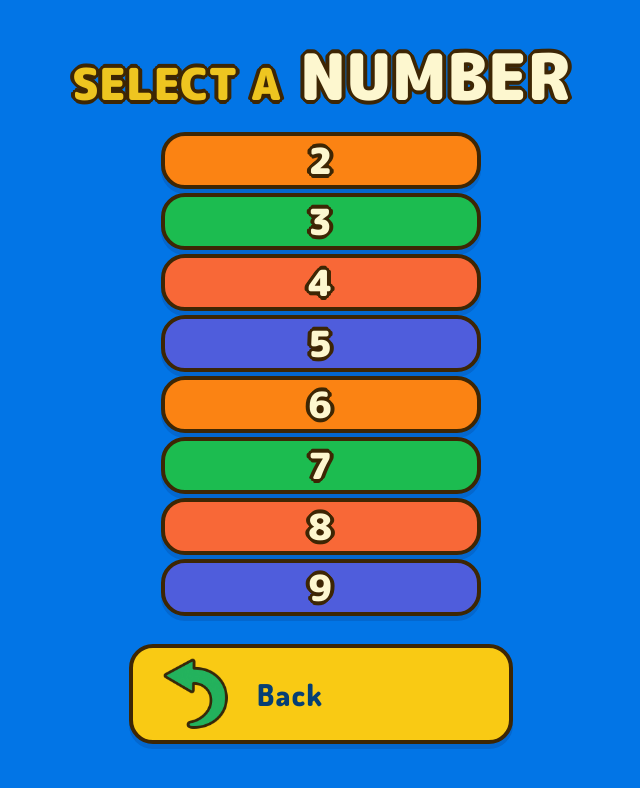
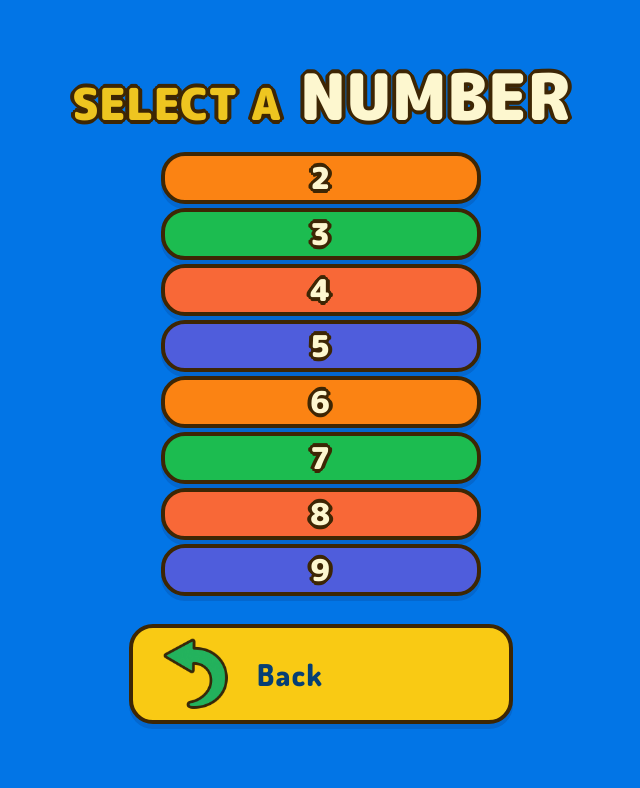
Before and after one commit to KateKlu/multiply-hero, a React (Vite) app in the folder frontend/: page /learn-play/learn in a window 1280 px wide. Shown: the top 788 px of the page, without its empty margins (319-959 px from the left). Built offline with nearby package versions, Linux system fonts and the light colour scheme.

Commit message:
fixed numberButton component and styles

```diff
--- a/frontend/src/components/NumberButton.tsx
+++ b/frontend/src/components/NumberButton.tsx
@@ -2,23 +2,28 @@ type NumberButtonProps = {
    text: string;
    bgColor: string;
    textColor?: string;
+   withStroke?: boolean;
+   onClick?: () => void;
 };
 
 export default function NumberButton({
    text,
    bgColor,
    textColor = '#FDF7CF',
+   withStroke = false,
+   onClick,
 }: NumberButtonProps) {
    return (
       <button
-         className="w-10/12 block mx-auto  text-4xl font-extrabold tracking-wider py-1 rounded-3xl border-4 border-[#3D2604] mb-1 shadow-md transition hover:opacity-80 cursor-pointer"
+         onClick={onClick}
+         className="w-10/12 block mx-auto  text-3xl font-extrabold tracking-wider py-1 rounded-3xl border-4 border-[#3D2604] mb-1 shadow-md transition hover:opacity-80 cursor-pointer"
          style={{
             backgroundColor: bgColor,
             color: textColor,
             boxShadow: '0px 5px 0px #0467CE',
          }}
       >
-         <span className="numberButton stroke-text">{text}</span>
+         <span className={`${withStroke ? ' stroke-text' : ''}`}>{text}</span>
       </button>
    );
 }
--- a/frontend/src/index.css
+++ b/frontend/src/index.css
@@ -8,7 +8,7 @@
 }
 
 h1,
-.numberButton {
+.mPlusFont {
    font-family: 'M PLUS Rounded 1c', sans-serif;
 }
 
@@ -16,68 +16,3 @@ h1,
    filter: drop-shadow(2px 2px #3d2604) drop-shadow(2px -2px #3d2604)
       drop-shadow(-2px 2px #3d2604) drop-shadow(-2px -2px #3d2604);
 }
-
-/*
-   color-scheme: light dark;
-   color: rgba(255, 255, 255, 0.87);
-   background-color: #242424;
-
-   font-synthesis: none;
-   text-rendering: optimizeLegibility;
-   -webkit-font-smoothing: antialiased;
-   -moz-osx-font-smoothing: grayscale;
-}
-
-a {
-   font-weight: 500;
-   color: #646cff;
-   text-decoration: inherit;
-}
-a:hover {
-   color: #535bf2;
-}
-
-body {
-   margin: 0;
-   display: flex;
-   place-items: center;
-   min-width: 320px;
-   min-height: 100vh;
-}
-
-h1 {
-   font-size: 3.2em;
-   line-height: 1.1;
-}
-
-button {
-   border-radius: 8px;
-   border: 1px solid black;
-   padding: 0.6em 1.2em;
-   font-size: 1em;
-   font-weight: 500;
-   font-family: inherit;
-   background-color: #1a1a1a;
-   cursor: pointer;
-   transition: border-color 0.25s;
-}
-button:hover {
-   border-color: #646cff;
-}
-button:focus,
-button:focus-visible {
-   outline: 4px auto -webkit-focus-ring-color;
-}
-
-@media (prefers-color-scheme: light) {
-   :root {
-      color: #213547;
-      background-color: #ffffff;
-   }
-   a:hover {
-      color: #747bff;
-   }
-   button {
-      background-color: #f9f9f9;
-   }
-} */
--- a/frontend/src/pages/LearnPage.tsx
+++ b/frontend/src/pages/LearnPage.tsx
@@ -24,7 +24,7 @@ export default function LearnPage() {
          </div>
 
          <div className="w-full max-w-sm space-y-4">
-            <div className="mb-7">
+            <div className="mb-7 mPlusFont">
                {btnColors.map((color, index) => {
                   const btnNumber = (index + 2).toString();
                   return (
@@ -32,7 +32,11 @@ export default function LearnPage() {
                         key={btnNumber}
                         to={`/learn-play/learn/${btnNumber}`}
                      >
-                        <NumberButton text={btnNumber} bgColor={color} />
+                        <NumberButton
+                           text={btnNumber}
+                           bgColor={color}
+                           withStroke
+                        />
                      </Link>
                   );
                })}
--- a/frontend/src/pages/LearnPlayPage.tsx
+++ b/frontend/src/pages/LearnPlayPage.tsx
@@ -5,7 +5,6 @@ import PageTitle from '../components/PageTitle';
 import backIcon from '../assets/icons/back.png';
 import learnIcon from '../assets/icons/learning.png';
 import playIcon from '../assets/icons/play.png';
-// import trainIcon from '../assets/icons/test.png';
 
 import heroImage from '../assets/heroes/girl.png';
 
--- a/frontend/src/pages/MultiplyPage.tsx
+++ b/frontend/src/pages/MultiplyPage.tsx
@@ -23,7 +23,7 @@ export default function MultiplyPage() {
             {examples.map((example, index) => (
                <div
                   key={index}
-                  className="bg-[#FDF7CF] text-[#0275E6] text-4xl font-semibold text-center rounded-2xl py-1 shadow-md"
+                  className="bg-[#FDF7CF] text-[#0275E6] mPlusFont text-3xl font-semibold text-center rounded-2xl py-1 shadow-md"
                >
                   {example}
                </div>
```
Also changed, not shown: 1 other file (tests, documents, lock files or other folders).
